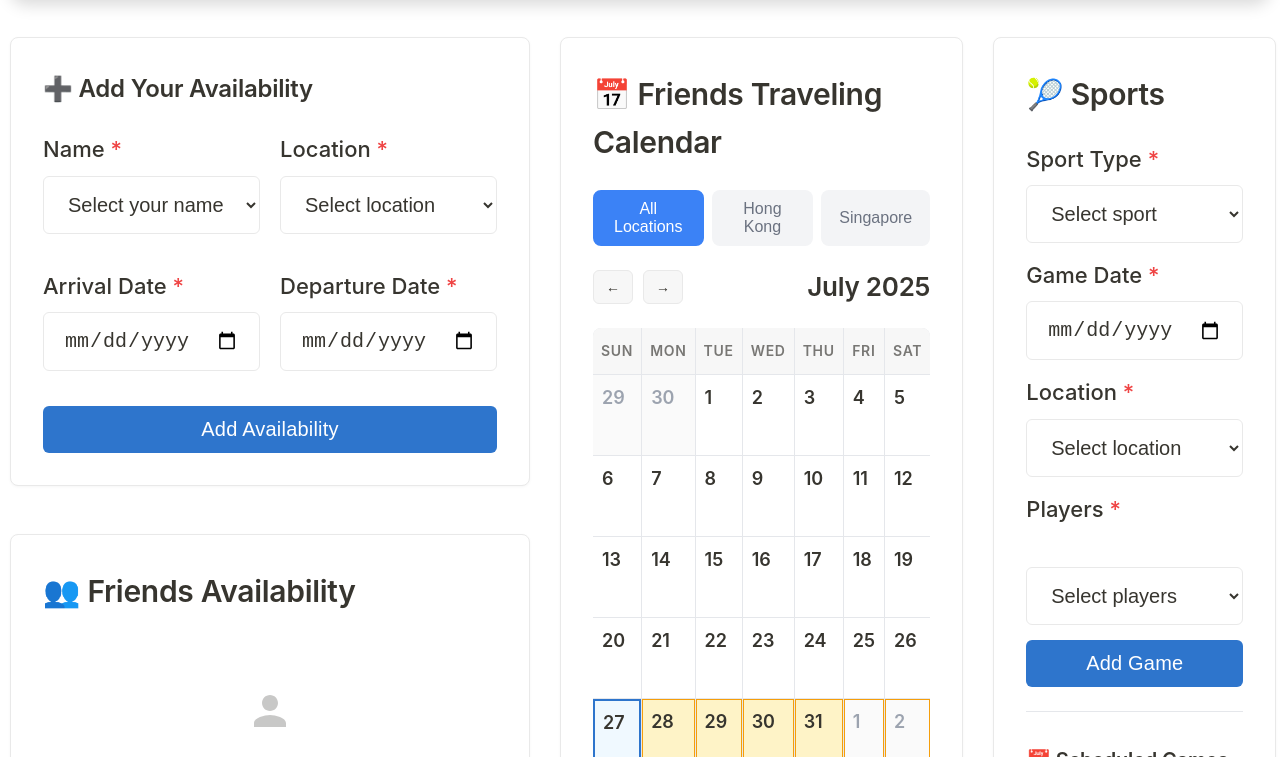
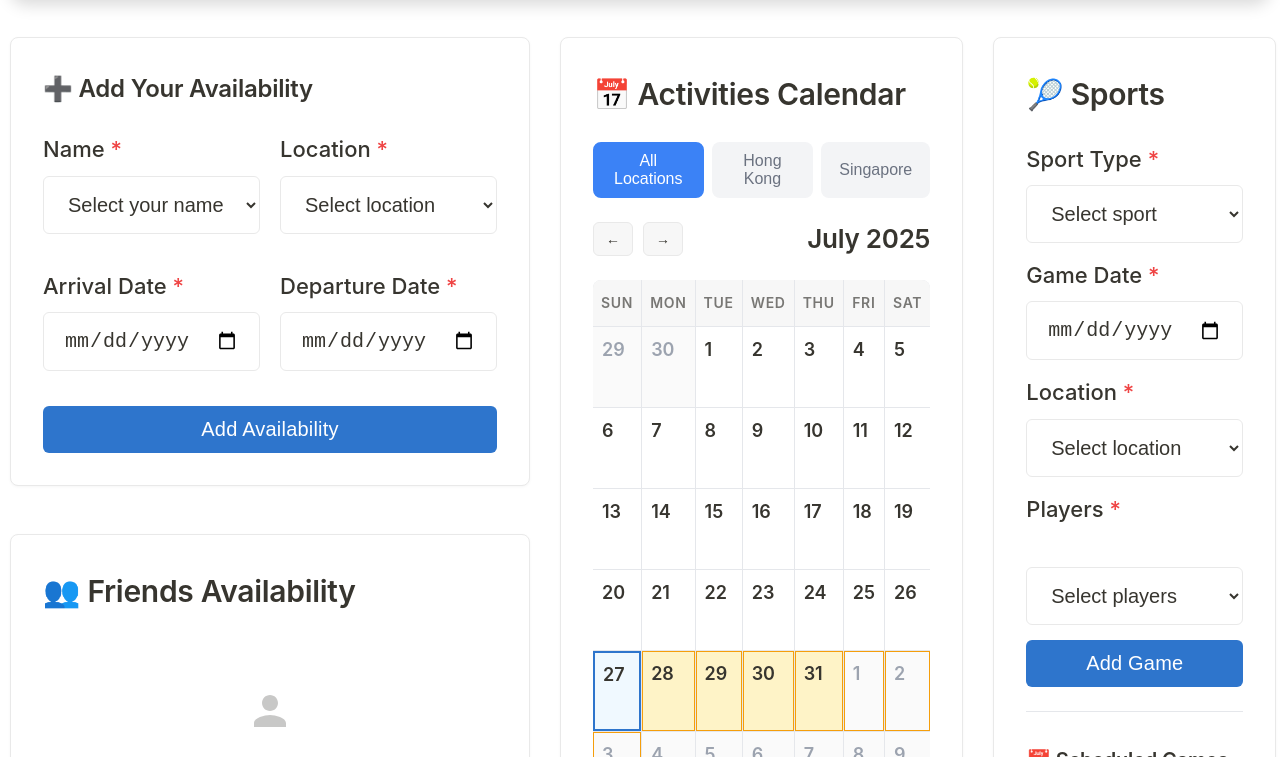
Before and after one commit to jiaogeorge/friendscalendar, a plain HTML site: page availability-tracker.html in a window 1280 px wide. Shown: the part 343-1100 px from the top of the page. Drawn offline with Linux system fonts and the light colour scheme.

Commit message:
Change calendar title from 'Friends Traveling Calendar' to 'Activities Calendar'

```diff
--- a/availability-tracker.html
+++ b/availability-tracker.html
@@ -800,7 +800,7 @@
 
             <div class="middle-panel">
                 <div class="card">
-                    <h2>📅 Friends Traveling Calendar</h2>
+                    <h2>📅 Activities Calendar</h2>
                     <div class="location-filter">
                         <button id="allLocations" class="location-btn active" onclick="tracker.filterByLocation('all')">All Locations</button>
                         <button id="hongKong" class="location-btn" onclick="tracker.filterByLocation('Hong Kong')">Hong Kong</button>
```
